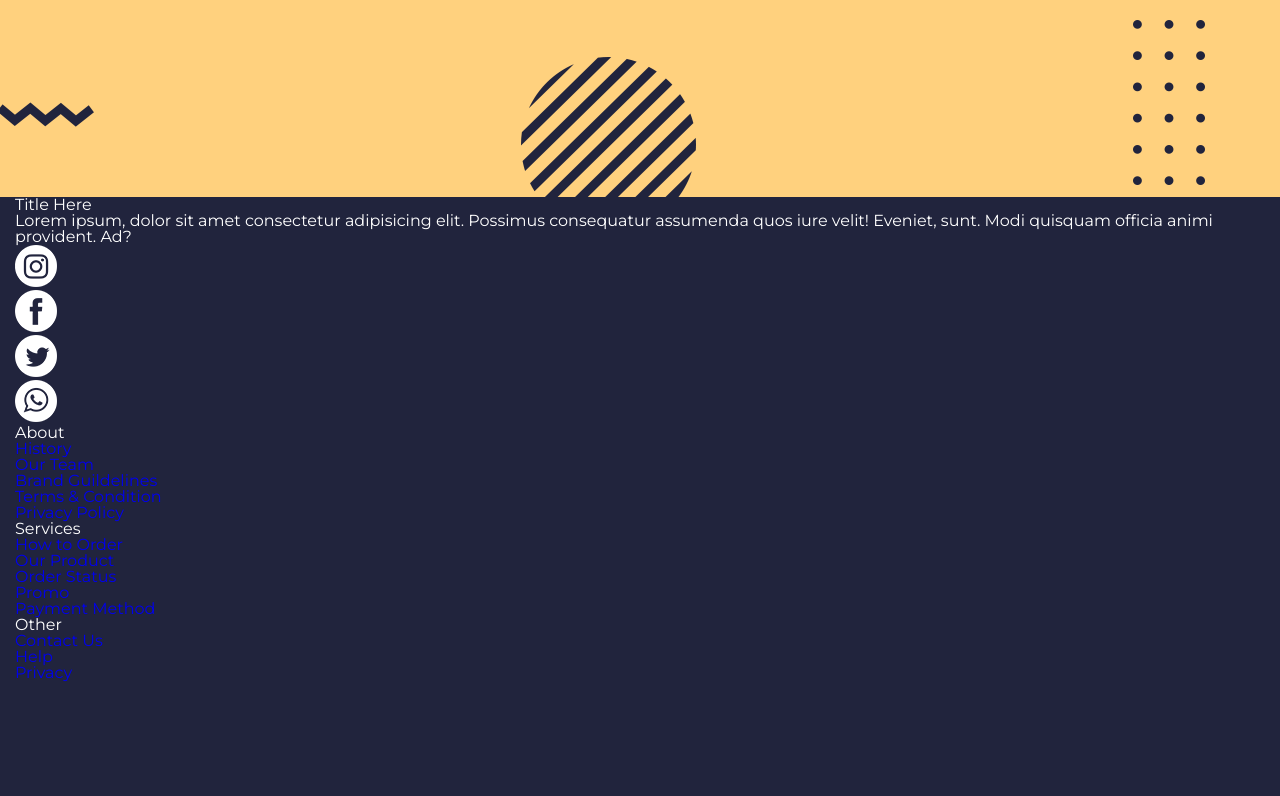
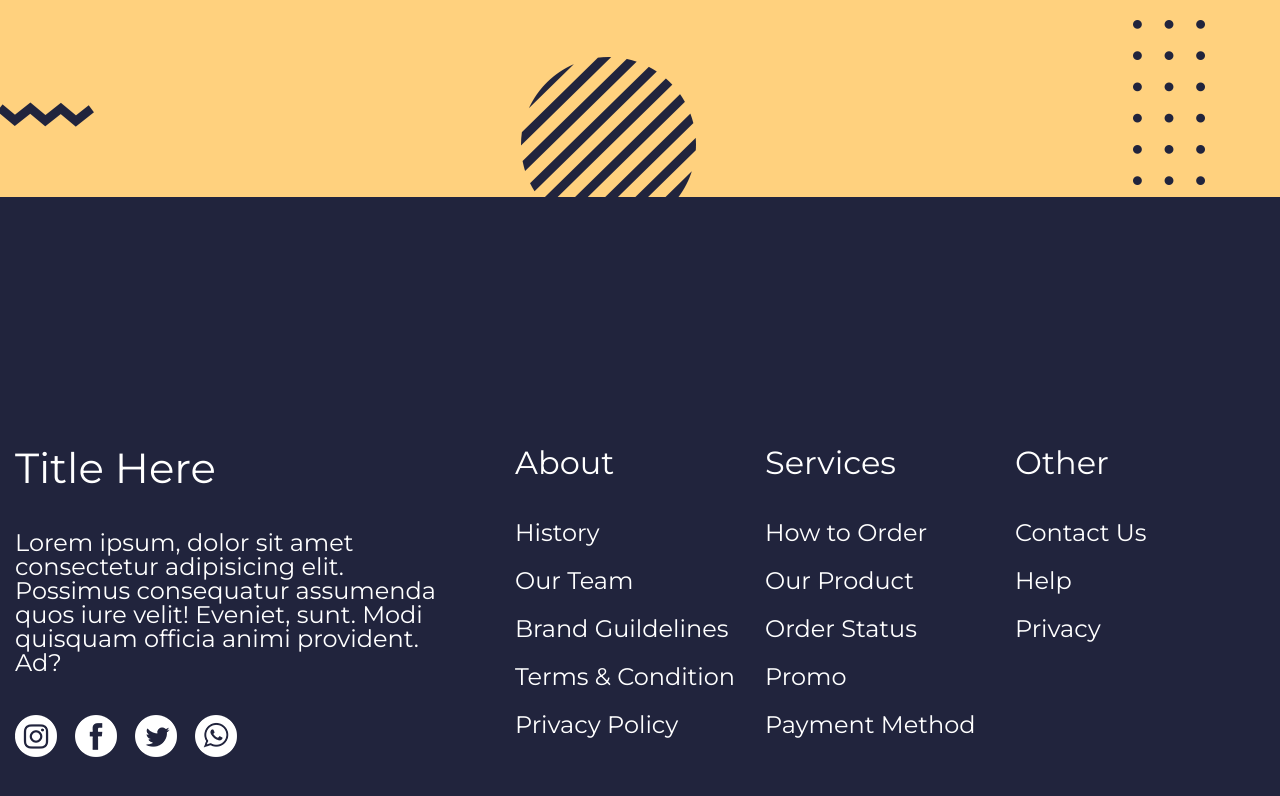
Before and after one commit to nqdat1995/sushi, a plain HTML site: page index.html in a window 1280 px wide. Shown: the part 5627-6423 px from the top of the page. Before the commit the page ends 6309 px from the top, so only its background shows below. Drawn offline with Linux system fonts and the light colour scheme.

Commit message:
add footer section

```diff
--- a/index.html
+++ b/index.html
@@ -1,5 +1,6 @@
 <!DOCTYPE html>
 <html lang="en">
+
 <head>
   <meta charset="UTF-8" />
   <meta http-equiv="X-UA-Compatible" content="IE=edge" />
@@ -7,10 +8,7 @@
   <title>Document</title>
   <link rel="preconnect" href="https://fonts.googleapis.com" />
   <link rel="preconnect" href="https://fonts.gstatic.com" crossorigin />
-    <link
-      href="https://fonts.googleapis.com/css2?family=Montserrat:wght@400;700&display=swap"
-      rel="stylesheet"
-    />
+  <link href="https://fonts.googleapis.com/css2?family=Montserrat:wght@400;700&display=swap" rel="stylesheet" />
   <link rel="stylesheet" href="./css/app.css" />
 </head>
 
@@ -190,7 +188,7 @@
             doloribus eum deleniti vero, voluptatem officia.
           </div>
           <form class="subscribe__form">
-              <input type="text" name="" id="" class="subscribe__form__input" placeholder="Your Email"/>
+            <input type="text" name="" id="" class="subscribe__form__input" placeholder="Your Email" />
             <div class="subscribe__form__button btn">Subscribe</div>
           </form>
         </div>
@@ -199,6 +197,7 @@
   </main>
   <footer class="footer">
     <div class="container">
+      <div class="footer__main">
         <div class="footer__social">
           <div class="social__heading">Title Here</div>
           <div class="social__desc">
@@ -223,39 +222,40 @@
             </ul>
           </div>
         </div>
+        <div class="footer__items">
           <div class="footer__about">
             <h3>About</h3>
             <ul>
-            <li><a href="#">History</a></li>
-            <li><a href="#">Our Team</a></li>
-            <li><a href="#">Brand Guildelines</a></li>
-            <li><a href="#">Terms & Condition</a></li>
-            <li><a href="#">Privacy Policy</a></li>
+              <li><a href="#" class="text">History</a></li>
+              <li><a href="#" class="text">Our Team</a></li>
+              <li><a href="#" class="text">Brand Guildelines</a></li>
+              <li><a href="#" class="text">Terms & Condition</a></li>
+              <li><a href="#" class="text">Privacy Policy</a></li>
             </ul>
           </div>
           <div class="footer__services">
             <h3>Services</h3>
             <ul>
-            <li><a href="#">How to Order</a></li>
-            <li><a href="#">Our Product</a></li>
-            <li><a href="#">Order Status</a></li>
-            <li><a href="#">Promo</a></li>
-            <li><a href="#">Payment Method</a></li>
+              <li><a href="#" class="text">How to Order</a></li>
+              <li><a href="#" class="text">Our Product</a></li>
+              <li><a href="#" class="text">Order Status</a></li>
+              <li><a href="#" class="text">Promo</a></li>
+              <li><a href="#" class="text">Payment Method</a></li>
             </ul>
           </div>
           <div class="footer__other">
             <h3>Other</h3>
             <ul>
-            <li><a href="#">Contact Us</a></li>
-            <li><a href="#">Help</a></li>
-            <li><a href="#">Privacy</a></li>
+              <li><a href="#" class="text">Contact Us</a></li>
+              <li><a href="#" class="text">Help</a></li>
+              <li><a href="#" class="text">Privacy</a></li>
             </ul>
           </div>
         </div>
+      </div>
+    </div>
   </footer>
-    <script
-      src="https://kit.fontawesome.com/ff02d96f0a.js"
-      crossorigin="anonymous"
-    ></script>
+  <script src="https://kit.fontawesome.com/ff02d96f0a.js" crossorigin="anonymous"></script>
 </body>
+
 </html>
--- a/sass/_base.scss
+++ b/sass/_base.scss
@@ -81,7 +81,7 @@ body {
       font-size: 24px;
     }
     &-xxs {
-      font-size: 14px;
+      font-size: 16px;
     }
   }
   .text {
@@ -99,7 +99,7 @@ body {
       font-size: 12px;
     }
     &-xs {
-      font-size: 8px;
+      font-size: 10px;
     }
   }
 }
--- /dev/null
+++ b/sass/_footer.scss
@@ -0,0 +1,67 @@
+.footer {
+  padding: 250px 0;
+  font-size: 24px;
+  ul li {
+    margin-bottom: 24px;
+  }
+  h3 {
+    font-size: 32px;
+    margin-bottom: 42px;
+  }
+  &__main {
+    display: grid;
+    grid-template-columns: 2fr 3fr;
+  }
+  &__items {
+    display: grid;
+    grid-template-columns: 1fr 1fr 1fr;
+  }
+  &__social {
+    .social {
+      &__heading {
+        margin-bottom: 42px;
+        font-size: 42px;
+      }
+      &__desc {
+        max-width: 90%;
+        margin-bottom: 40px;
+      }
+      &__icons {
+        ul {
+          display: flex;
+          gap: 0 18px;
+        }
+      }
+    }
+  }
+
+  @include maxw(1023px) {
+    text-align: center;
+    &__main {
+      grid-template-columns: 1fr;
+      gap: 50px 0;
+    }
+    &__social {
+      .social {
+        &__desc {
+          max-width: 100%;
+        }
+        &__icons {
+          ul {
+            justify-content: center;
+            align-items: center;
+          }
+        }
+      }
+    }
+  }
+
+  @include maxw(767px) {
+    padding: 100px 0;
+    font-size: 16px;
+    &__items {
+      grid-template-columns: 1fr;
+      gap: 50px 0;
+    }
+  }
+}
--- a/sass/_subscribe.scss
+++ b/sass/_subscribe.scss
@@ -21,10 +21,9 @@
     min-width: 50%;
     position: relative;
     &__input {
-      width: 100%;
+      width: 65%;
       font-size: 25px;
-      padding: 24px 0;
-      padding-left: 20px;
+      padding: 24px 30% 24px 5%;
       border: 0;
       border-radius: 100px;
       transform: translateX(-10px);
@@ -46,7 +45,7 @@
       width: 100%;
     }
     &__form {
-      min-width: 80%;
+      min-width: 90%;
     }
   }
 
@@ -55,8 +54,7 @@
     &__form {
       &__input {
         font-size: 12px;
-        padding: 16px 0;
-        padding-left: 20px;
+        padding: 16px 30% 16px 5%;
       }
       &__button {
         padding: 16px 16px;
--- a/sass/app.scss
+++ b/sass/app.scss
@@ -10,3 +10,4 @@
 @import "statistic";
 @import "client";
 @import "subscribe";
+@import "footer";
```
Also changed, not shown: css/app.css, 1 other file. Lines whose indentation alone changed are shown as unchanged.
